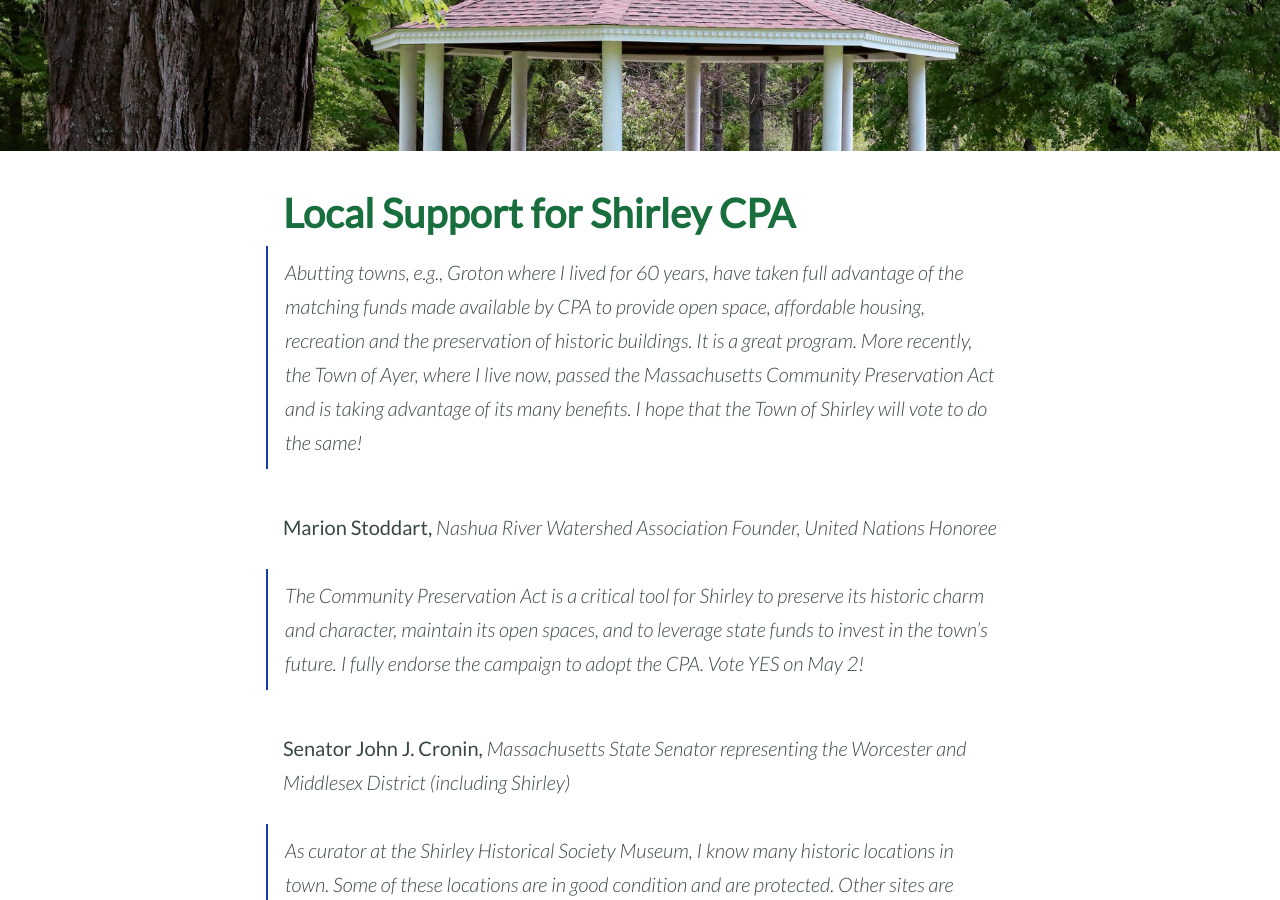
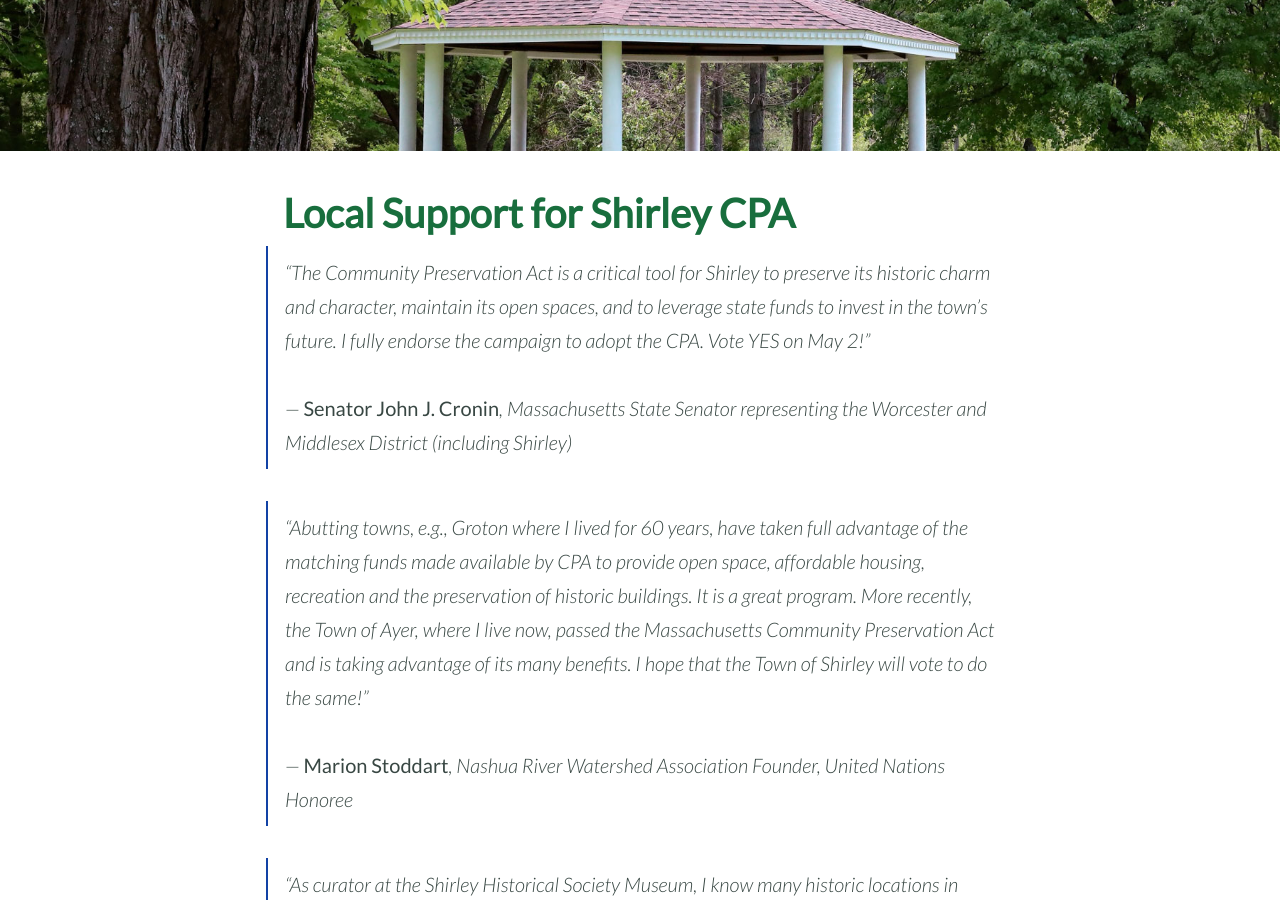
Before and after one commit to dbeard/campaignforshirleycpa.com, a Jekyll site: the page built from endorsements.md, in a window 1280 px wide and 900 px high, scrolled down 239 px. Built offline with Jekyll 4.4.1, drawn with Linux system fonts in a browser that asks for light colours; some of the changed text lies outside the part shown.

Commit message:
Styling and order of endorsements

```diff
--- a/endorsements.md
+++ b/endorsements.md
@@ -4,14 +4,11 @@ feature_image: "/assets/Village_Fredonian_1a.jpg"
 excerpt:
 ---
 
-> Abutting towns, e.g., Groton where I lived for 60 years, have taken full advantage of the matching funds made available by CPA to provide open space, affordable housing, recreation and the preservation of historic buildings. It is a great program. More recently, the Town of Ayer, where I live now, passed the Massachusetts Community Preservation Act and is taking advantage of its many benefits. I hope that the Town of Shirley will vote to do the same!
+> &ldquo;The Community Preservation Act is a critical tool for Shirley to preserve its historic charm and character, maintain its open spaces, and to leverage state funds to invest in the town’s future. I fully endorse the campaign to adopt the CPA. Vote YES on May 2!&rdquo;<br><br>
+&mdash; <span style="font-style: normal;">Senator John J. Cronin</span>, *Massachusetts State Senator representing the Worcester and Middlesex District (including Shirley)*
 
-Marion Stoddart, *Nashua River Watershed Association Founder, United Nations Honoree*
+> &ldquo;Abutting towns, e.g., Groton where I lived for 60 years, have taken full advantage of the matching funds made available by CPA to provide open space, affordable housing, recreation and the preservation of historic buildings. It is a great program. More recently, the Town of Ayer, where I live now, passed the Massachusetts Community Preservation Act and is taking advantage of its many benefits. I hope that the Town of Shirley will vote to do the same!&rdquo;<br><br>
+&mdash; <span style="font-style: normal;">Marion Stoddart</span>, *Nashua River Watershed Association Founder, United Nations Honoree*
 
-> The Community Preservation Act is a critical tool for Shirley to preserve its historic charm and character, maintain its open spaces, and to leverage state funds to invest in the town’s future. I fully endorse the campaign to adopt the CPA. Vote YES on May 2!
-
-Senator John J. Cronin, *Massachusetts State Senator representing the Worcester and Middlesex District (including Shirley)*
-
-> As curator at the Shirley Historical Society Museum, I know many historic locations in town. Some of these locations are in good condition and are protected. Other sites are endangered and/or in need of restoration work. The town will have access to matching state funds for historic preservation projects through the Community Preservation Act. I urge everyone’s support.
-
-Meredith Marcinkewicz, *Curator of the Shirley Historical Society Museum*
+> &ldquo;As curator at the Shirley Historical Society Museum, I know many historic locations in town. Some of these locations are in good condition and are protected. Other sites are endangered and/or in need of restoration work. The town will have access to matching state funds for historic preservation projects through the Community Preservation Act. I urge everyone’s support.&rdquo;<br><br>
+&mdash; <span style="font-style: normal;">Meredith Marcinkewicz</span>, *Curator of the Shirley Historical Society Museum*
```
